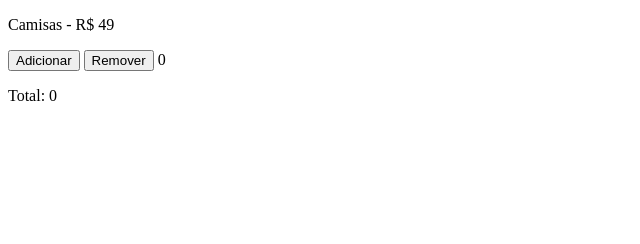
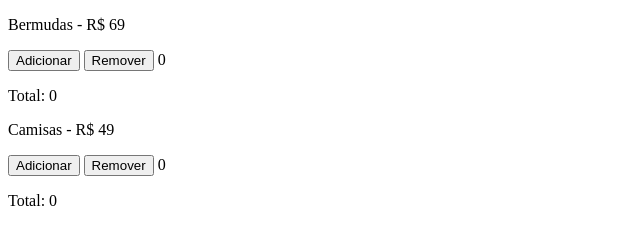
Before and after one commit to rebeccamanzi/reatividade, a plain HTML site: page index.html in a window 1280 px wide. Shown: the whole page, without its empty margins (0-640 px from the left). Drawn offline with Linux system fonts and the light colour scheme.

Commit message:
refazendo com vue

```diff
--- a/index.html
+++ b/index.html
@@ -8,6 +8,14 @@
 </head>
 <body>
 
+  <div id="comercio">
+    <p>Bermudas - R$ <span>{{preco}}</span></p>
+    <button @click="total++">Adicionar</button>
+    <button @click="total--">Remover</button>
+    <span>{{total}}</span>
+    <p>Total: <span>{{preco * total}}</span></p>
+  </div>
+
   <div>
     <p>Camisas - R$ <span class="preco"></span></p>
     <button class="adicionar">Adicionar</button>
@@ -17,6 +25,18 @@
   </div>
 
   <script>
+    // Script do vue:
+
+    const vm = new Vue({
+      el: "#comercio",
+      data: {
+        preco: 69,
+        total: 0
+      }
+    })
+
+    // Script do js puro:
+
     const dados = {
       preco: 49,
       total: 0
```
